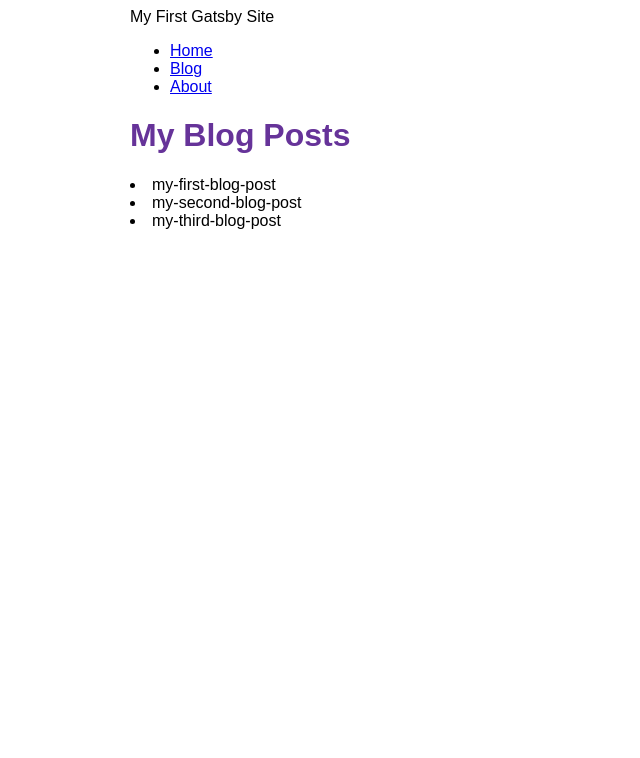
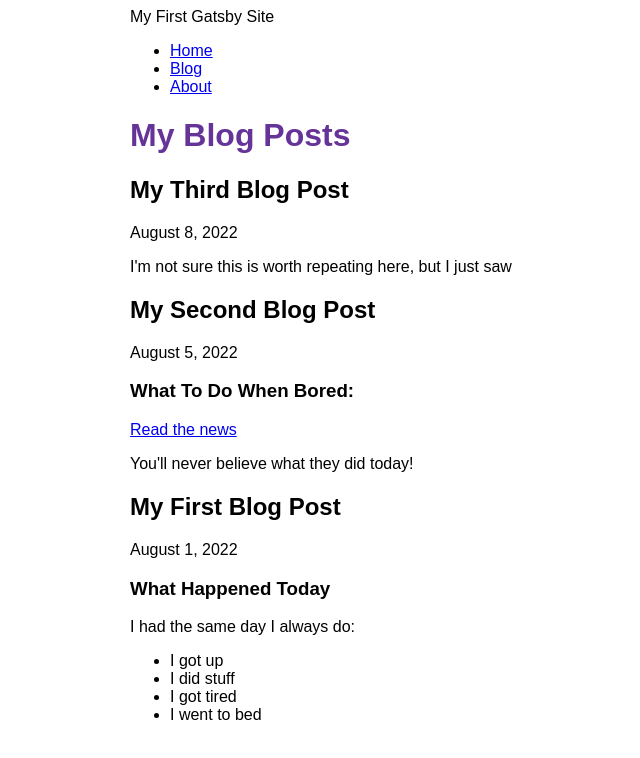
Before and after one commit to chriskorsak/my-first-gatsby-site, a Gatsby site: page /blog in a window 1280 px wide. Shown: the whole page, without its empty margins (260-900 px from the left). Built offline with nearby package versions, Linux system fonts and the light colour scheme; Gatsby itself is replaced by a stand-in of ours.

Commit message:
finish gatsby tutorial step 5

```diff
--- a/blog/my-first-blog-post.mdx
+++ b/blog/my-first-blog-post.mdx
@@ -0,0 +1,14 @@
+---
+name: 'My First Blog Post'
+datePublished: '2022-08-01'
+author: 'Chris Korsak'
+---
+
+### What Happened Today
+
+I had the same day I always do:
+
+- I got up
+- I did stuff
+- I got tired
+- I went to bed
--- a/blog/my-second-blog-post.mdx
+++ b/blog/my-second-blog-post.mdx
@@ -0,0 +1,11 @@
+---
+name: 'My Second Blog Post'
+datePublished: '2022-08-05'
+author: 'Chris Korsak'
+---
+
+### What To Do When Bored:
+
+[Read the news](https://news.google.com)
+
+You'll never believe what they did today!
--- a/blog/my-third-blog-post.mdx
+++ b/blog/my-third-blog-post.mdx
@@ -0,0 +1,7 @@
+---
+name: 'My Third Blog Post'
+datePublished: '2022-08-08'
+author: 'Chris Korsak'
+---
+
+I'm not sure this is worth repeating here, but I just saw
--- a/gatsby-config.js
+++ b/gatsby-config.js
@@ -23,5 +23,6 @@ module.exports = {
         path: `${__dirname}/blog`,
       },
     },
+    'gatsby-plugin-mdx',
   ],
 };
--- a/package.json
+++ b/package.json
@@ -15,8 +15,11 @@
     "clean": "gatsby clean"
   },
   "dependencies": {
+    "@mdx-js/mdx": "^1.6.22",
+    "@mdx-js/react": "^1.6.22",
     "gatsby": "^4.20.0",
     "gatsby-plugin-image": "^2.20.0",
+    "gatsby-plugin-mdx": "^3.20.0",
     "gatsby-plugin-sass": "^5.20.0",
     "gatsby-plugin-sharp": "^4.20.0",
     "gatsby-source-filesystem": "^4.20.0",
--- a/src/pages/blog.js
+++ b/src/pages/blog.js
@@ -1,13 +1,18 @@
 import * as React from 'react';
 import { graphql } from 'gatsby';
+import { MDXRenderer } from 'gatsby-plugin-mdx';
 import Layout from '../components/Layout';
 
 const BlogPage = ({ data }) => {
-  console.log(data.allFile.nodes);
+  console.log(data.allMdx.nodes);
   return (
     <Layout pageTitle="My Blog Posts">
-      {data.allFile.nodes.map(postName => (
-        <li key={postName.name}>{postName.name}</li>
+      {data.allMdx.nodes.map(node => (
+        <article key={node.frontmatter.id}>
+          <h2>{node.frontmatter.name}</h2>
+          <p>{node.frontmatter.datePublished}</p>
+          <MDXRenderer>{node.body}</MDXRenderer>
+        </article>
       ))}
     </Layout>
   );
@@ -15,9 +20,15 @@ const BlogPage = ({ data }) => {
 
 export const query = graphql`
   {
-    allFile(filter: { sourceInstanceName: { eq: "blog" } }) {
+    allMdx(sort: { order: DESC, fields: frontmatter___datePublished }) {
       nodes {
-        name
+        id
+        frontmatter {
+          author
+          datePublished(formatString: "MMMM D, YYYY")
+          name
+        }
+        body
       }
     }
   }
```
Also changed, not shown: 1 other file.
